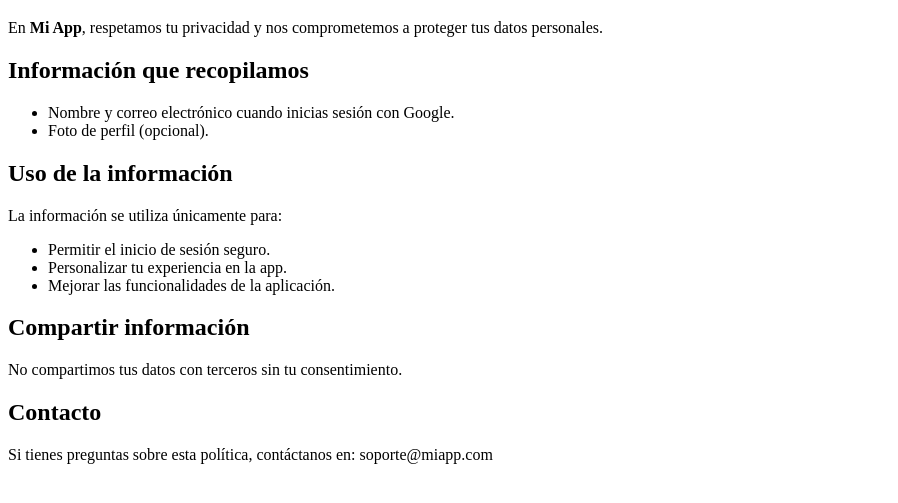
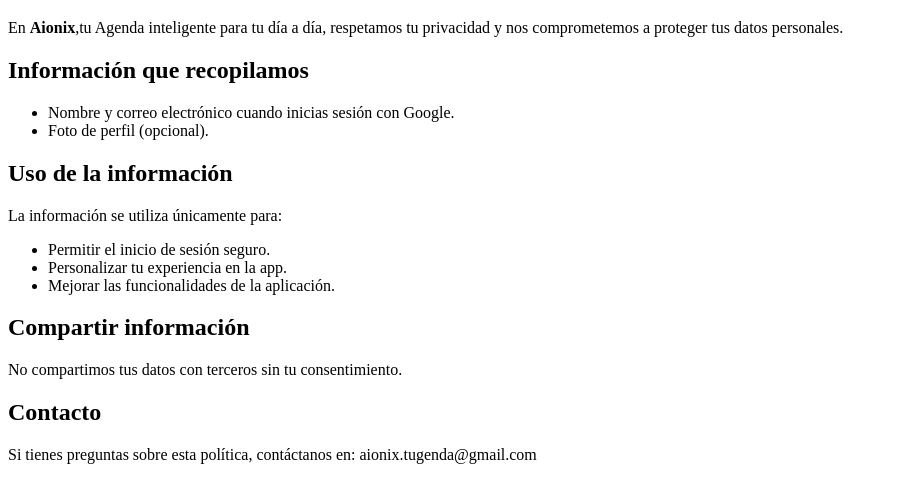
Before and after one commit to OfeliajTomala/App, a plain HTML site: page privacy.html in a window 1280 px wide. Shown: the part 61-564 px from the top of the page, without its empty margins (0-898 px from the left). Drawn offline with Linux system fonts and the light colour scheme.

Commit message:
Update privacy.html

```diff
--- a/privacy.html
+++ b/privacy.html
@@ -7,7 +7,7 @@
 </head>
 <body>
   <h1>Política de Privacidad</h1>
-  <p>En <strong>Mi App</strong>, respetamos tu privacidad y nos comprometemos a proteger tus datos personales.</p>
+  <p>En <strong>Aionix</strong>,tu Agenda inteligente para tu día a día, respetamos tu privacidad y nos comprometemos a proteger tus datos personales.</p>
 
   <h2>Información que recopilamos</h2>
   <ul>
@@ -27,6 +27,7 @@
   <p>No compartimos tus datos con terceros sin tu consentimiento.</p>
 
   <h2>Contacto</h2>
-  <p>Si tienes preguntas sobre esta política, contáctanos en: soporte@miapp.com</p>
+  <p>Si tienes preguntas sobre esta política, contáctanos en: aionix.tugenda@gmail.com
+</p>
 </body>
 </html>
```
